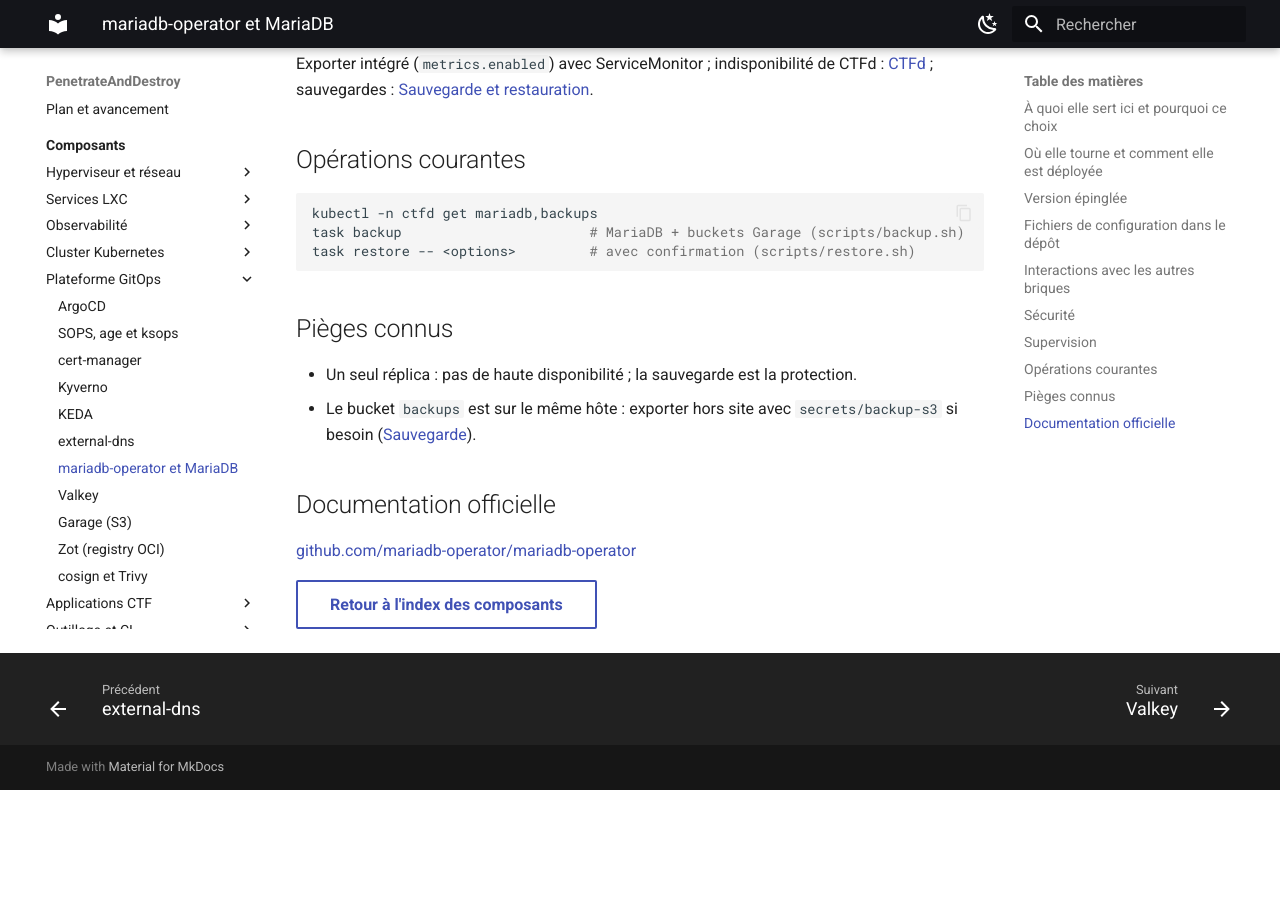
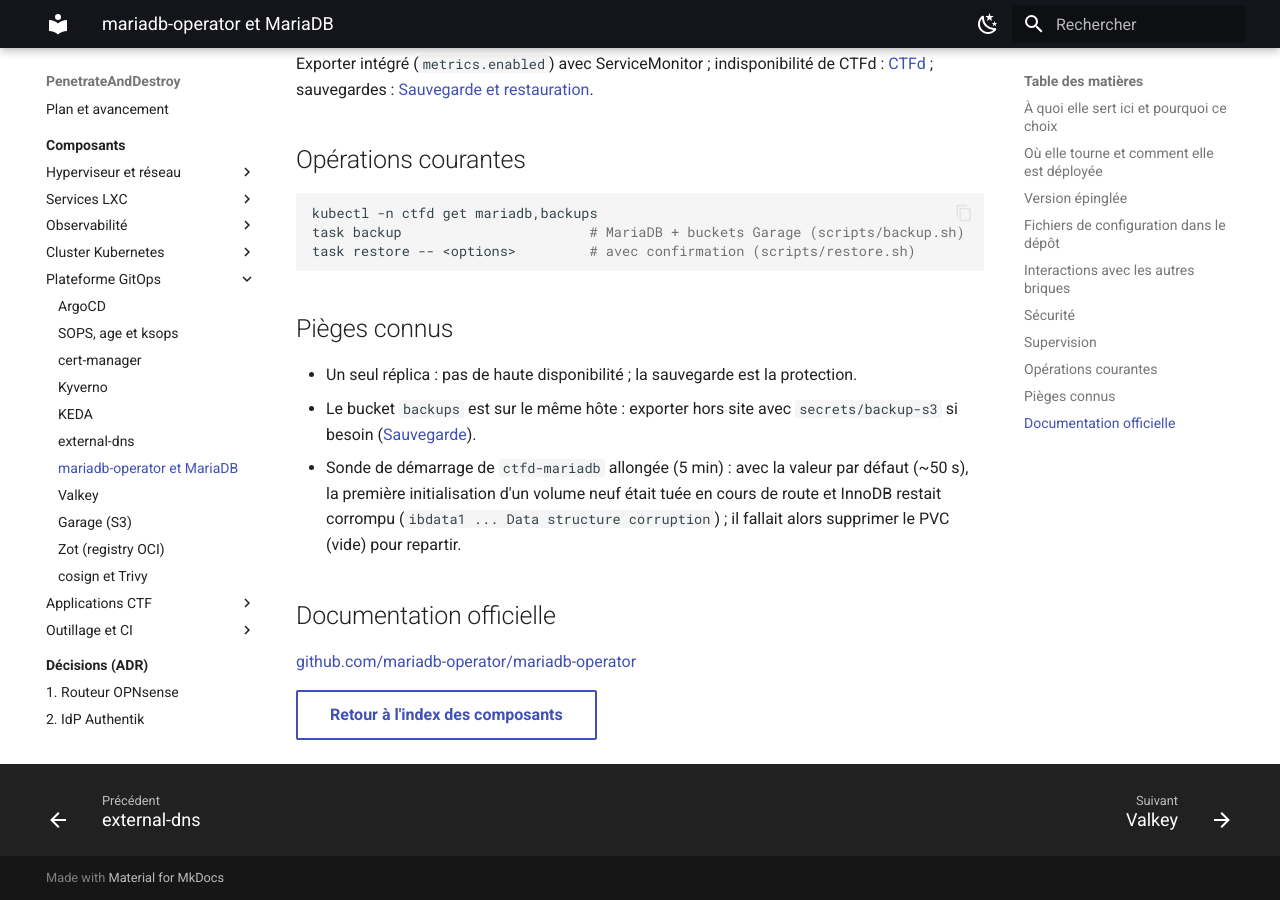
Before and after one commit to kim-tsr/penetrate-and-destroy, an MkDocs documentation site: the page built from docs/composants/mariadb.md, in a window 1280 px wide and 900 px high, scrolled down 1510 px. Built offline with MkDocs 1.6.1 and Material for MkDocs 9.7.7, drawn with Linux system fonts in a browser that asks for light colours; before the commit the page ends 2300 px from its top, so only the background shows below that.

Commit message:
fix(ctfd): sonde de démarrage MariaDB à 5 min (initialisation tuée par la sonde : InnoDB corrompu)

```diff
--- a/docs/composants/mariadb.md
+++ b/docs/composants/mariadb.md
@@ -50,6 +50,9 @@
 
 - Un seul réplica : pas de haute disponibilité ; la sauvegarde est la protection.
 - Le bucket `backups` est sur le même hôte : exporter hors site avec `secrets/backup-s3` si besoin ([Sauvegarde](../runbooks/backup-restore.md)).
+- Sonde de démarrage de `ctfd-mariadb` allongée (5 min) : avec la valeur par défaut (~50 s), la première initialisation
+  d'un volume neuf était tuée en cours de route et InnoDB restait corrompu (`ibdata1 ... Data structure corruption`) ;
+  il fallait alors supprimer le PVC (vide) pour repartir.
 
 ## Documentation officielle
 
```
Also changed, not shown: 1 other file.
